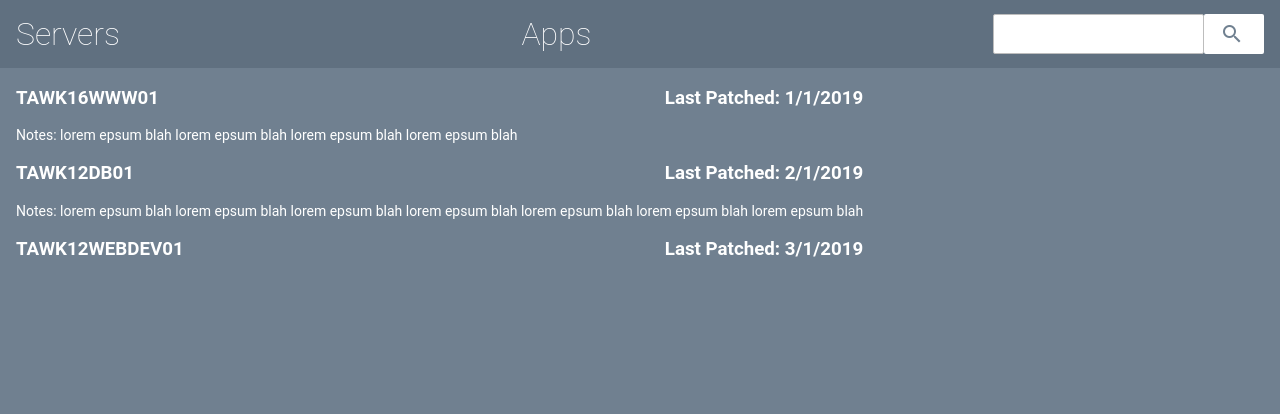
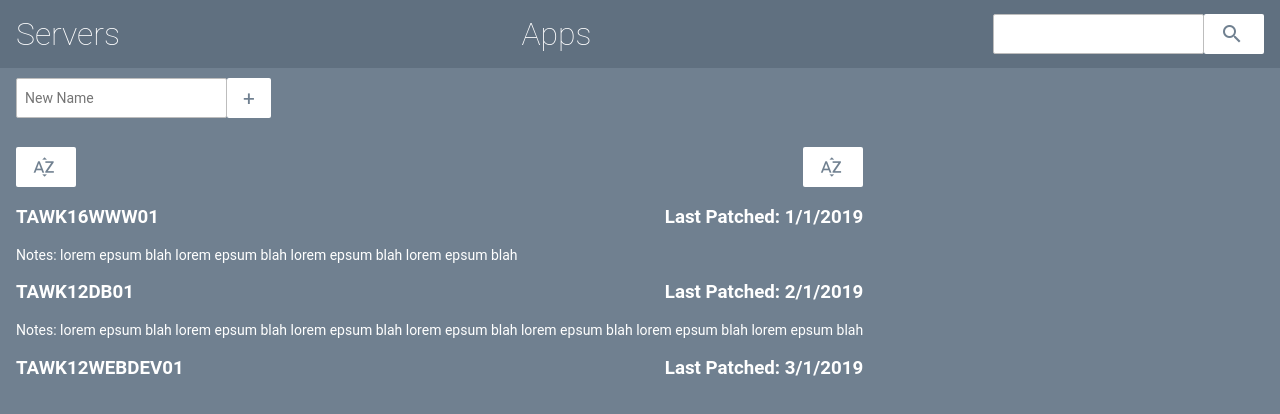
Before and after one commit to dehamman/ServerAppsAngular, an Angular app: page / in a window 1280 px wide. Shown: the top 414 px of the page. Built offline with nearby package versions, Linux system fonts and the light colour scheme.

Commit message:
4 files modified; search, new entry and sorting controls added

```diff
--- a/src/app/search/search.component.css
+++ b/src/app/search/search.component.css
@@ -1,7 +1,6 @@
 input{
   position: relative;
   top:-7.5px;
-  color:#030405;
   height:2.9em;
 }
 div{
--- a/src/app/server-list/server-list.component.css
+++ b/src/app/server-list/server-list.component.css
@@ -2,3 +2,15 @@ span{
   float:right;
   font-size:0.9m;
 }
+.fancy-button{
+  font-size:1.3em;
+  margin-top:0.5em;
+}
+input{
+  position: relative;
+  top:-2.5px;
+  height:2.9em;
+}
+.flt-right{
+  float: right;
+}
--- a/src/app/server-list/server-list.component.html
+++ b/src/app/server-list/server-list.component.html
@@ -1,3 +1,9 @@
+<input type="text" id="newName" placeholder="New Name"/>
+<a class="button fancy-button" title="Add new">+</a>
+<div>
+  <a class="button fancy-button"><i class="material-icons">sort_by_alpha</i></a>
+  <a class="button fancy-button flt-right"><i class="material-icons">sort_by_alpha</i></a>
+</div>
 <div *ngFor="let server of servers;index as serveridx">
   <h3>
     <a [title]="server.name + ' details'" [routerLink]="['details',serveridx]">
--- a/src/styles.css
+++ b/src/styles.css
@@ -66,6 +66,8 @@ input {
   padding: 8px;
   margin-bottom: 16px;
   border: 1px solid #BDBDBD;
+  color:#030405;
+  height:2.9em;
 }
 
 label {
```
